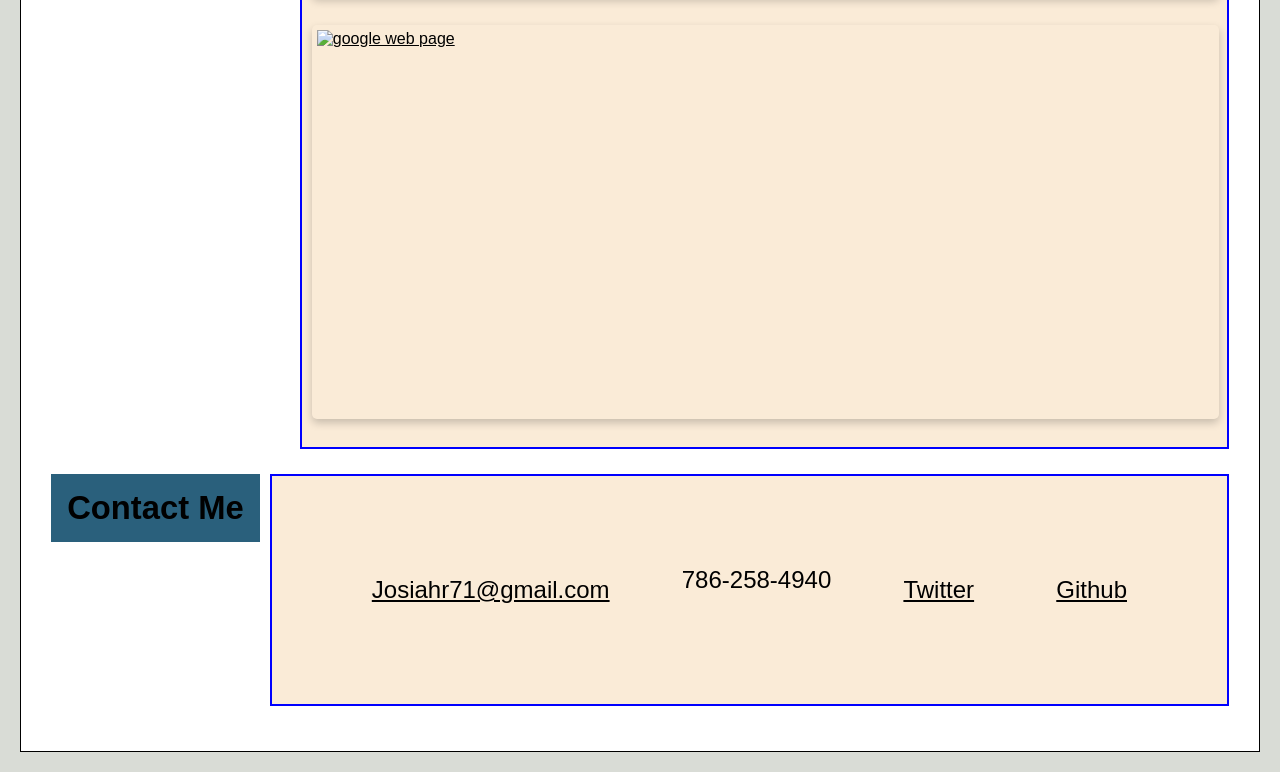
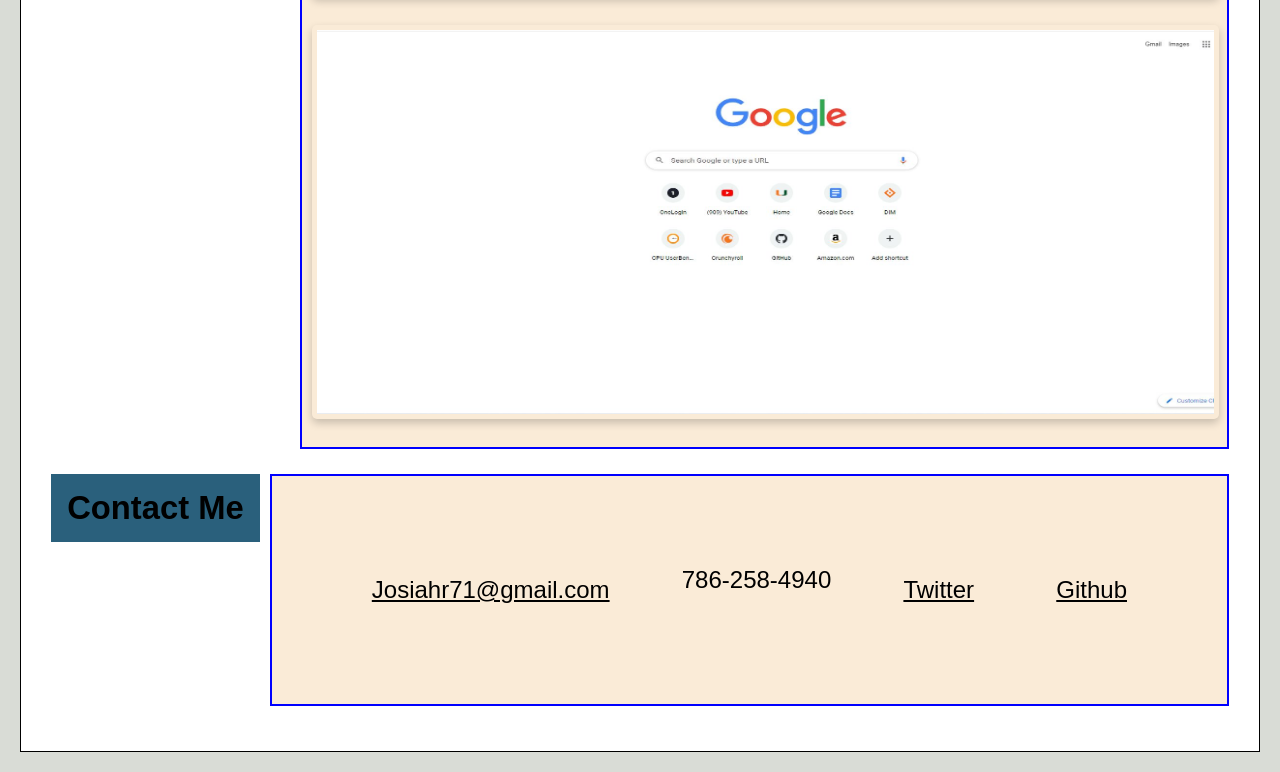
Before and after one commit to Josiahr4321/Portfoli-SEO, a plain HTML site: page index.html in a window 1280 px wide. Shown: the part 1060-1832 px from the top of the page. Drawn offline with Linux system fonts and the light colour scheme.

Commit message:
edited google image

```diff
--- a/index.html
+++ b/index.html
@@ -39,7 +39,7 @@
         </div>
         <div class="content" id="work-content">
             <a href="https://josiahr4321.github.io/Horiseon-SEO/"><img src="https://user-images.githubusercontent.com/125624166/229884398-76872652-6807-4e28-bc5a-ed71e0e906e3.png" alt="Horiseon-SEO webpage" ></a>
-            <a href="https://google.com"><img src="c:\Users\dvs_j\OneDrive\Pictures\Google image.JPG" alt="google web page"></a>
+            <a href="https://google.com"><img src="./assets/Google-image.JPG" alt="google web page"></a>
         </div>
     </section>
     <section id="contact-me">
```
Also changed, not shown: assets/Google-image.JPG (added).
